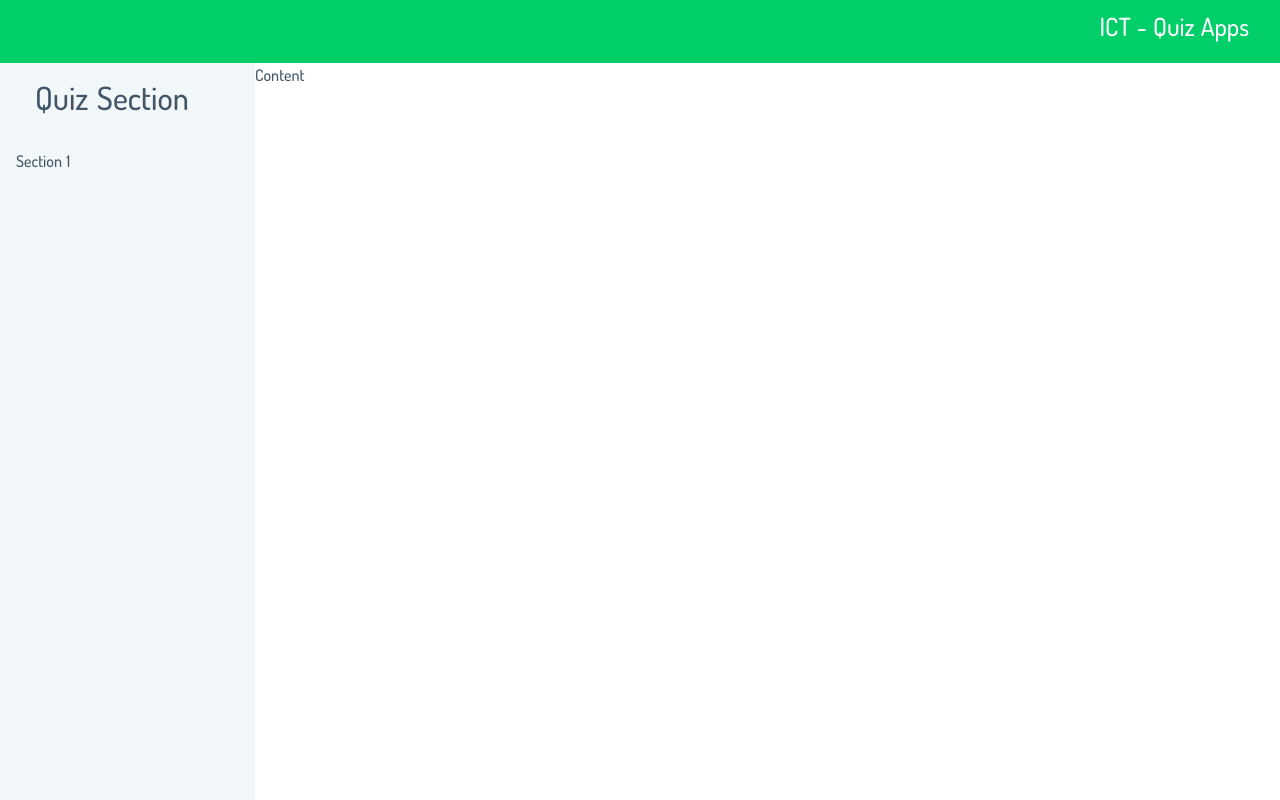
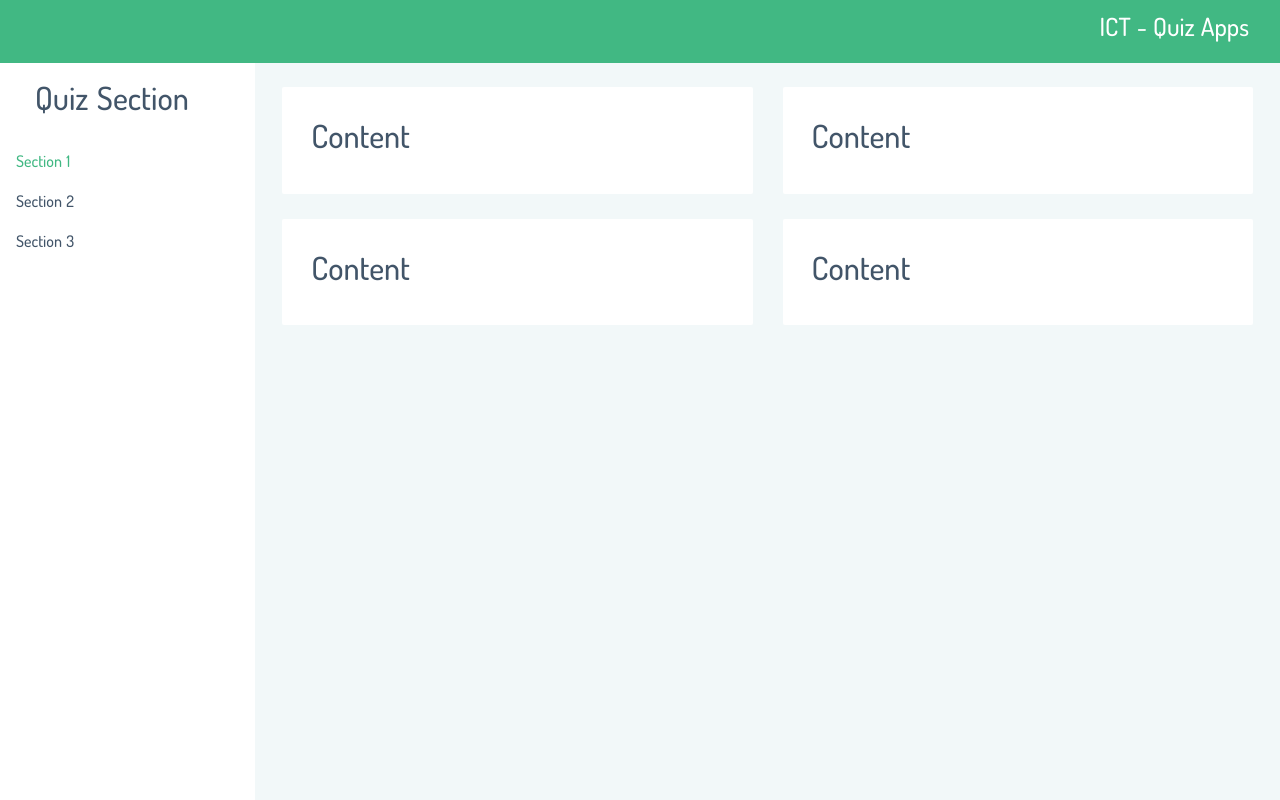
Before and after one commit to wiratama/ict-apps, a Nuxt app: page / in a window 1280 px wide. Built offline with nearby package versions, Linux system fonts and the light colour scheme.

Commit message:
setup grid

```diff
--- a/assets/css/main.scss
+++ b/assets/css/main.scss
@@ -19,7 +19,7 @@
 
 // top-nav
 .top-nav-bar {
-  background-color: #00ce68;
+  background-color: #41b883;
   color: #fff;
   padding-left: 15px;
   padding-right: 15px;
@@ -34,7 +34,7 @@
 // sidebar-nav
 .sidebar-nav {
   min-height: calc(100vh - 63px);
-  background: #f2f8f9;
+  background: #fff;
   padding: 0;
   width: 255px;
   z-index: 22;
@@ -55,6 +55,9 @@
     flex-wrap: nowrap;
     flex-direction: column;
     font-family: 'dosismedium', Arial, sans-serif;
+    .active {
+      color: #41b883;
+    }
   }
 }
 
@@ -68,6 +71,7 @@
   flex-direction: row;
   padding-left: 0;
   padding-right: 0;
+
   .main-panel {
     transition: width 0.25s ease, margin 0.25s ease;
     width: calc(100% - 255px);
@@ -76,6 +80,14 @@
     display: flex;
     -webkit-flex-direction: column;
     flex-direction: column;
+
+    .content-wrapper {
+      background: #f2f8f9;
+      padding: 1.5rem 1.7rem;
+      width: 100%;
+      -webkit-flex-grow: 1;
+      flex-grow: 1;
+    }
   }
 }
 
@@ -83,6 +95,24 @@
 body {
   font-family: 'dosismedium', Arial, sans-serif;
   color: #425569;
+}
+.grid-margin {
+  margin-bottom: 25px;
+}
+
+.card {
+  position: relative;
+  display: flex;
+  flex-direction: column;
+  min-width: 0;
+  word-wrap: break-word;
+  background-color: #fff;
+  background-clip: border-box;
+  border: 0;
+  border-radius: 2px;
+  .card-body {
+    padding: 1.88rem 1.81rem;
+  }
 }
 
 .fixed-top {
@@ -96,6 +126,7 @@ body {
 a:hover {
   text-decoration: none;
 }
+
 
 .center-container {
   min-height: 100vh;
--- a/components/Sidebarnav.vue
+++ b/components/Sidebarnav.vue
@@ -2,8 +2,14 @@
   <nav class="sidebar-nav">
     <h2 class="sidebar-title">Quiz Section</h2>
     <ul class="nav">
+      <li class="nav-item active">
+        <a class="nav-link">Section 1</a>
+      </li>
       <li class="nav-item">
-        <a class="nav-link active">Section 1</a>
+        <a class="nav-link">Section 2</a>
+      </li>
+      <li class="nav-item">
+        <a class="nav-link">Section 3</a>
       </li>
     </ul>
   </nav>
--- a/pages/index.vue
+++ b/pages/index.vue
@@ -3,9 +3,18 @@
     <headernav/>
     <div class="container-fluid page-body-wrapper">
       <sidebarnav/>
+
       <div class="main-panel">
-        Content
+        <div class="content-wrapper">
+          <div class="row">
+            <div class="col-6 grid-margin"><div class="card"><div class="card-body"><h2>Content</h2></div></div></div>
+            <div class="col-6 grid-margin"><div class="card"><div class="card-body"><h2>Content</h2></div></div></div>
+            <div class="col-6 grid-margin"><div class="card"><div class="card-body"><h2>Content</h2></div></div></div>
+            <div class="col-6 grid-margin"><div class="card"><div class="card-body"><h2>Content</h2></div></div></div>
+          </div>
+        </div>
       </div>
+
     </div>
   </div>
 </template>
```
